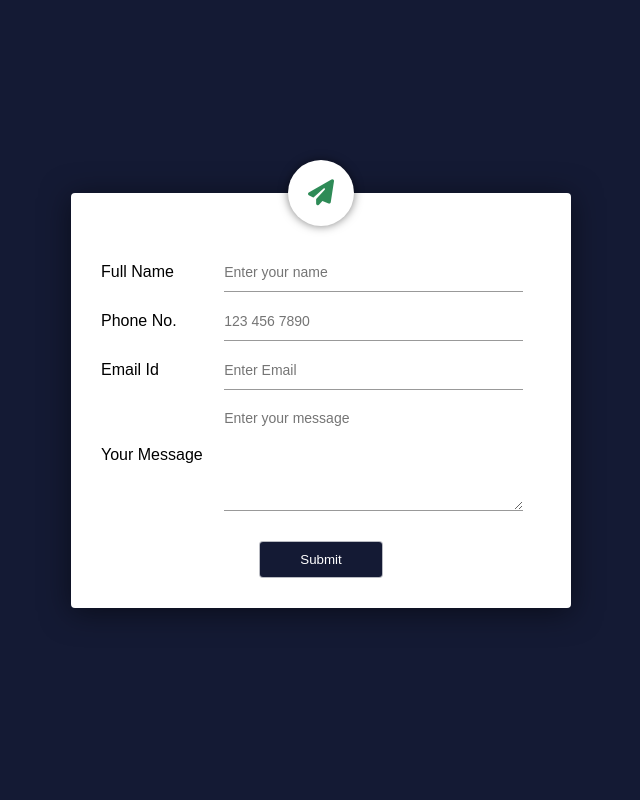
After one commit to Mesh-254/alx_capstone_project, a Flask app: page /contact in a window 1280 px wide. The commit adds this page. Shown: the whole page, without its empty margins (319-959 px from the left). Run offline with Flask 3, Linux system fonts and the light colour scheme; some libraries are stand-ins or nearby versions.

Commit message:
added contact page

```diff
--- a/recipe-project/blueprints/user.py
+++ b/recipe-project/blueprints/user.py
@@ -113,3 +113,8 @@ def favorite_recipes():
 
     # Render the 'user/favorite_recipes.html' template and pass user as context
     return render_template('user/favorite_recipes.html', user=user)
+
+@user.route('/contact')
+def contact():
+    """function to handle contacts"""
+    return render_template('user/contact_page.html')
--- /dev/null
+++ b/recipe-project/static/css/contact.css
@@ -0,0 +1,92 @@
+*{
+    margin: 0;
+    padding: 0;
+    box-sizing: border-box;
+    font-family: 'Poppins', sans-serif;
+}
+.container{
+    width: 100%;
+    height: 100vh;
+    background: #141a34;
+    display: flex;
+    align-items: center;
+    justify-content: center;
+}
+
+.container form{
+    width: 90%;
+    max-width: 500px;
+    padding: 50px 30px 20px;
+    background: #fff;
+    border-radius: 4px;
+    box-shadow: 0 4px 30px rgba(0, 0, 0, 0.5);
+    position: relative;
+}
+.fa-paper-plane{
+    position: absolute;
+    top: 0;
+    left: 50%;
+    transform: translate(-50%,-50%);
+    background: #fff;
+    font-size: 26px;
+    padding: 20px;
+    border-radius: 50%;
+    box-shadow: 0 0 10px rgba(0, 0, 0, 0.5);
+}
+
+.input-group{
+    width: 100%;
+    display: flex;
+    align-items: center;
+    margin: 10px 0;
+    position: relative;
+}
+.input-group label{
+    flex-basis: 28%;
+}
+.input-group input, .input-group textarea{
+    flex-basis: 68%;
+    background: transparent;
+    border: 0;
+    outline: 0;
+    padding: 10px 0;
+    border-bottom: 1px solid #999;
+    color: #333;
+    font-size: 16px;
+}
+::placeholder{
+    font-size: 14px;
+}
+
+form button{
+    background: #141a34;
+    color: #fff;
+    border-radius: 4px;
+    border: 1px solid rgba(255, 255, 255, 0.7);
+    padding: 10px 40px;
+    outline: 0;
+    cursor: pointer;
+    display: block;
+    margin: 30px auto 10px;
+}
+button:hover{
+    background-color:green;
+    color: #fff;
+}
+
+.input-group span{
+    position: absolute;
+    bottom: 12px;
+    right:14px;
+    color:red;
+    font-size: medium;
+}
+
+#submit-error{
+    color:red;
+    font-size: medium;
+}
+
+i{
+    color:seagreen;
+}
--- /dev/null
+++ b/recipe-project/static/js/contact.js
@@ -0,0 +1,66 @@
+
+let nameError = document.getElementById("name-error");
+let phoneError = document.getElementById("phone-error");
+
+let emailError = document.getElementById("email-error");
+
+let messageError = document.getElementById("message-error");
+
+let submitError = document.getElementById("submit-error");
+
+
+function validateName() {
+    let name = document.getElementById('contact-name').value;
+
+    if (name.length == 0) {
+        nameError.innerHTML = "Please enter your Name";
+    }
+    if (!name.match(/^[A-Za-z]*\s{1}[A-Za-z]*$/)) {
+        nameError.innerHTML = "write full name"
+        return false;
+    }
+    nameError.innerHTML = '<i class="fa fa-check-circle-o" aria-hidden="false">'
+}
+
+function validatePhone() {
+    let phone = document.getElementById("contact-phone").value;
+
+    if (phone.length == 0) {
+        phoneError.innerHTML = 'Enter a valid Phone Number';
+        return false;
+    }
+    if (!phone.match(/^[0-9]{10}$/)) {
+        phoneError.innerHTML = "use digits only/phone length";
+        return false;
+
+    }
+    phoneError.innerHTML = '<i class="fa fa-check-circle-o" aria-hidden="false">'
+    return true
+}
+
+function validateEmail() {
+    let email = document.getElementById('contact-email').value;
+    if (email.length === 0) {
+        emailError.innerHTML = "Enter an Email Address";
+        return false;
+
+    }
+    if (!email.match(/^[a-zA-Z\]\._\-[0-9]*[@][a-zA-Z]*[\.][a-z]{2,}$/)){
+        emailError.innerHTML = "Enter valid email address";
+        return false;
+    }
+    emailError.innerHTML = '<i class="fa fa-check-circle-o" aria-hidden="true">'
+    return true
+}
+
+function validateMessage(){
+    let message  = document.getElementById('message').value;
+    const requiredCharacters = 50;
+    const remainingCharacters = requiredCharacters-message.length;
+    if(remainingCharacters > 0){
+        messageError.innerHTML = remainingCharacters + "more characters required";
+        return false;
+    }
+    messageError.innerHTML= '<i class="fa fa-check-circle-o" aria-hidden="true">';
+    return true;
+}
--- a/recipe-project/templates/main/base.html
+++ b/recipe-project/templates/main/base.html
@@ -48,7 +48,7 @@
                 <a href="/">Home</a>
                 <a href="/search">Search</a>
                 <a href="/">Recipe</a>
-                <a href="#">Contact</a>
+                <a href="/contact">Contact</a>
             </nav>
         </div>
         <ul class="mobile-menu">
--- a/recipe-project/templates/main/index.html
+++ b/recipe-project/templates/main/index.html
@@ -47,7 +47,7 @@
                 <a href="/">Home</a>
                 <a href="/search">Search</a>
                 <a href="/">Recipe</a>
-                <a href="#">Contact</a>
+                <a href="/contact">Contact</a>
             </nav>
             <div class="right-menu">
                 <form class="mt-3" method="POST" action="/">
--- a/recipe-project/templates/main/recipe-detail.html
+++ b/recipe-project/templates/main/recipe-detail.html
@@ -58,7 +58,7 @@
                 <a href="/">Home</a>
                 <a href="/search">Search</a>
                 <a href="/">Recipe</a>
-                <a href="#">Contact</a>
+                <a href="/contact">Contact</a>
             </nav>
             <!--End of nav links-->
 
--- /dev/null
+++ b/recipe-project/templates/user/contact_page.html
@@ -0,0 +1,46 @@
+<!DOCTYPE html>
+<html>
+<head>
+    <meta name="viewport" content="width=device-width, initial-scale=1.0">
+    <title>Contact Form</title>
+    <link rel="stylesheet" href="{{ url_for('static', filename='css/contact.css') }}">
+    <script src="https://kit.fontawesome.com/c4254e24a8.js" crossorigin="anonymous"></script>
+</head>
+<body>
+  <div class="container">
+    <form>
+      <i class="fas fa-paper-plane"></i>
+
+      <div class="input-group">
+        <label>Full Name</label>
+        <input type="text" placeholder="Enter your name" id ="contact-name" onkeyup="validateName()" required>
+        <span id ="name-error"></span>
+      </div>
+
+      <div class="input-group">
+        <label>Phone No.</label>
+        <input type="tel" placeholder="123 456 7890" id="contact-phone" onkeyup="validatePhone()" required>
+        <span id ="phone-error"></span>
+      </div>
+
+      <div class="input-group">
+        <label>Email Id</label>
+        <input type="email" placeholder="Enter Email" id="contact-email" onkeyup="validateEmail()" required>
+        <span id ="email-error"></span>
+      </div>
+
+      <div class="input-group">
+        <label>Your Message</label>
+        <textarea rows="5" placeholder="Enter your message" id="message" onkeyup="validateMessage()" required></textarea>
+        <span id ="message-error"></span>
+      </div>
+
+    <button>Submit</button>
+    <span id ="submit-error"></span>
+
+  </form>
+
+  </div>
+  <script src="{{ url_for('static', filename ='js/contact.js') }}"></script>
+</body>
+</html>
```
